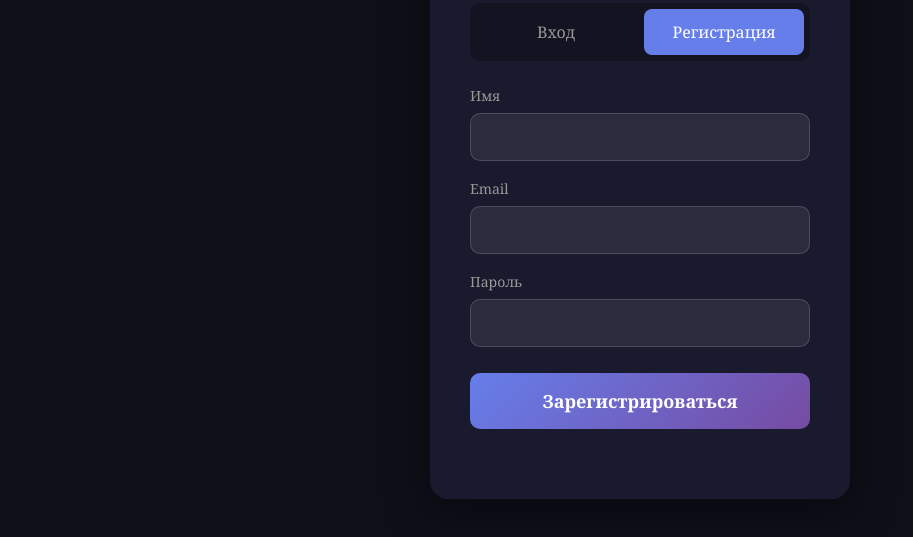
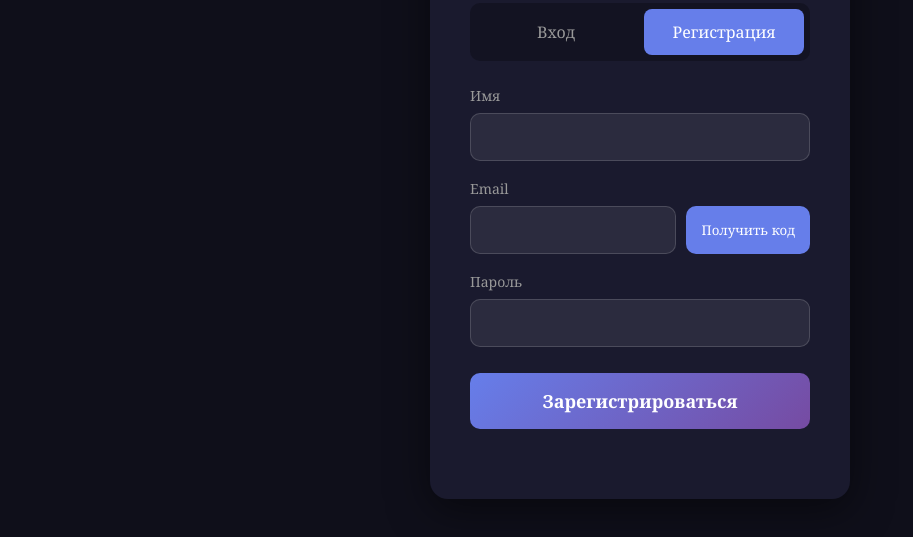
Before and after one commit to vlerter17/chitay-gorod, a plain HTML site: page login.html in a window 1280 px wide. Both pictures are taken after a click on the button "Регистрация". Shown: the part 203-740 px from the top of the page, without its empty margins (0-913 px from the left). Drawn offline with Linux system fonts and the light colour scheme.

Commit message:
Update login.html

```diff
--- a/login.html
+++ b/login.html
@@ -55,7 +55,7 @@
                 </p>
             </form>
 
-            <!-- ФОРМА РЕГИСТРАЦИИ (Без изменений) -->
+            <!-- ФОРМА РЕГИСТРАЦИИ -->
             <form class="auth-form" id="registerForm" style="display:none;">
                 <div class="auth-group">
                     <label>Имя</label>
@@ -63,7 +63,10 @@
                 </div>
                 <div class="auth-group">
                     <label>Email</label>
-                    <input type="email" id="regEmail" required>
+                    <div style="display: flex; gap: 10px;">
+                        <input type="email" id="regEmail" required style="flex: 1;">
+                        <button type="button" id="sendRegCodeBtn" class="btn-small">Получить код</button>
+                    </div>
                 </div>
                 <div class="auth-group" id="verifyGroup" style="display:none;">
                     <label>Код из письма</label>
```
